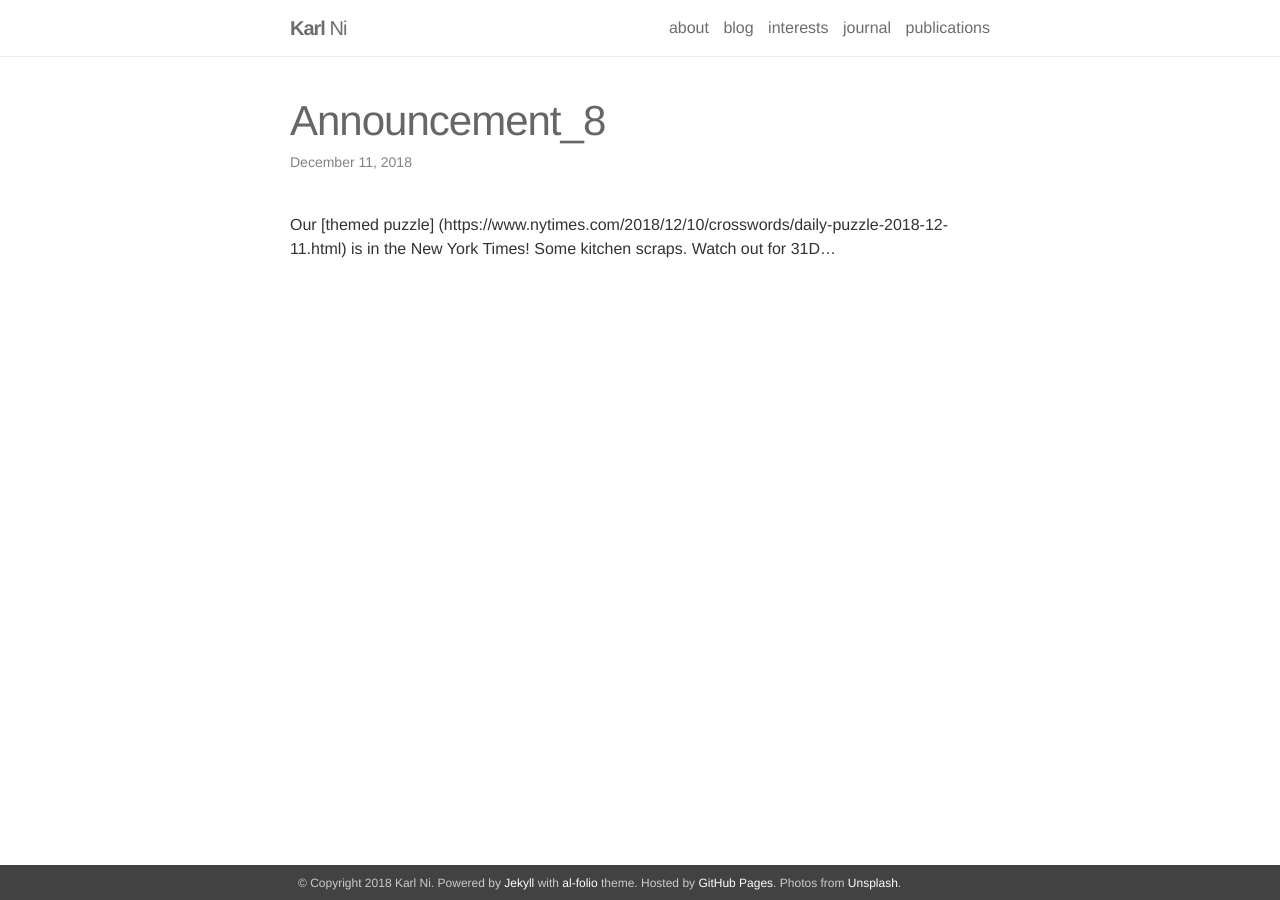
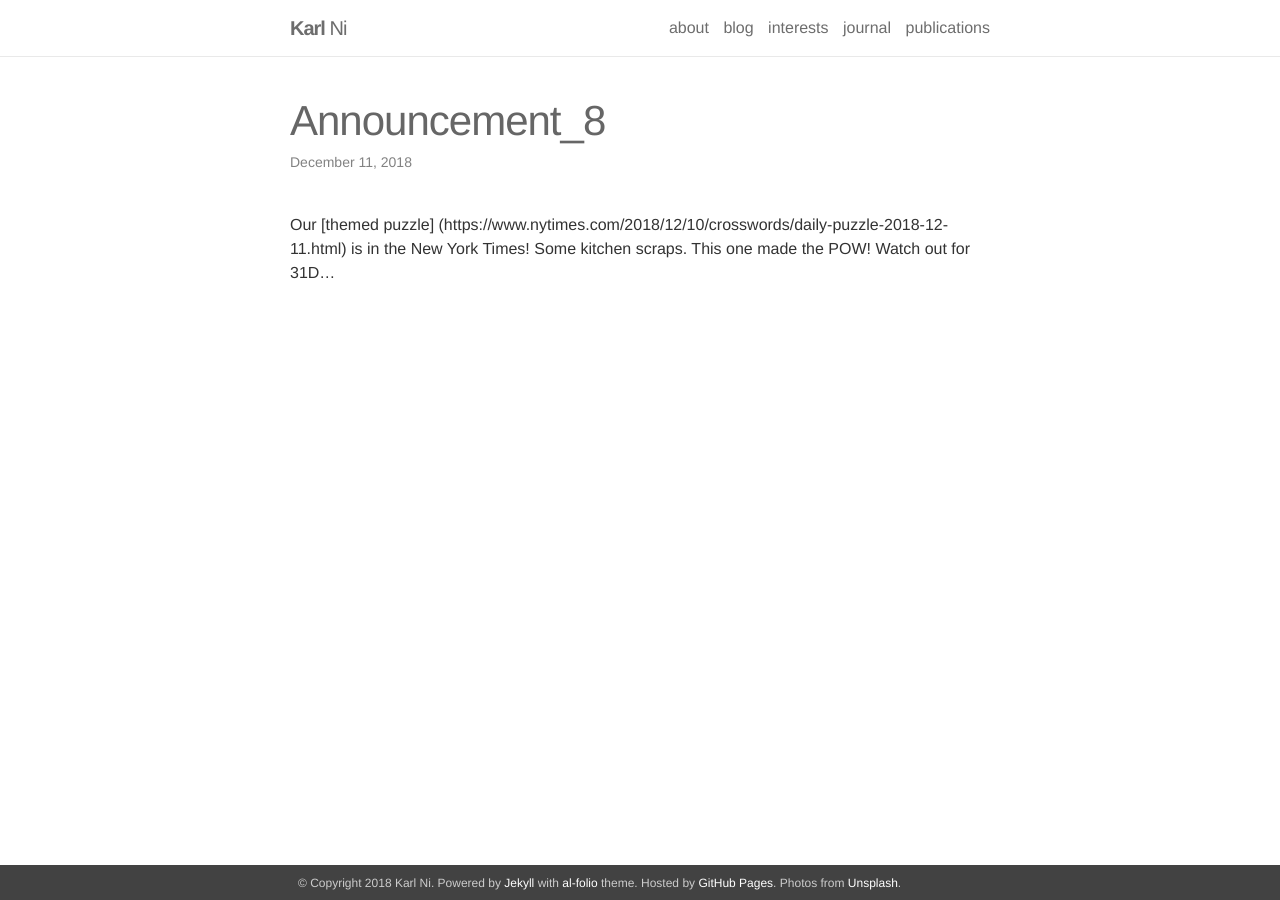
Before and after one commit to karllab41/site, a Jekyll site: the page built from _news/announcement_8.md, in a window 1280 px wide. Built offline with Jekyll 4.4.1, drawn with Linux system fonts in a browser that asks for light colours; nearby versions of some CDN libraries.

Commit message:
NYTimes 5

```diff
--- a/_news/announcement_8.md
+++ b/_news/announcement_8.md
@@ -4,4 +4,4 @@ date: 2018-12-11 08:15:36-0400
 inline: true
 ---
 
-Our [themed puzzle] (https://www.nytimes.com/2018/12/10/crosswords/daily-puzzle-2018-12-11.html) is in the New York Times! Some kitchen scraps. Watch out for 31D...
+Our [themed puzzle] (https://www.nytimes.com/2018/12/10/crosswords/daily-puzzle-2018-12-11.html) is in the New York Times! Some kitchen scraps. This one made the POW! Watch out for 31D...
```
